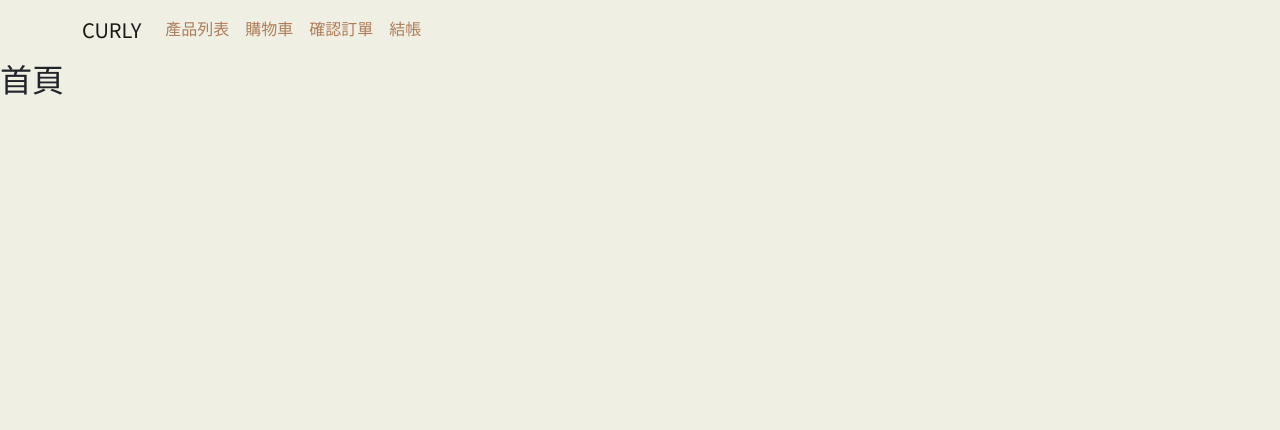
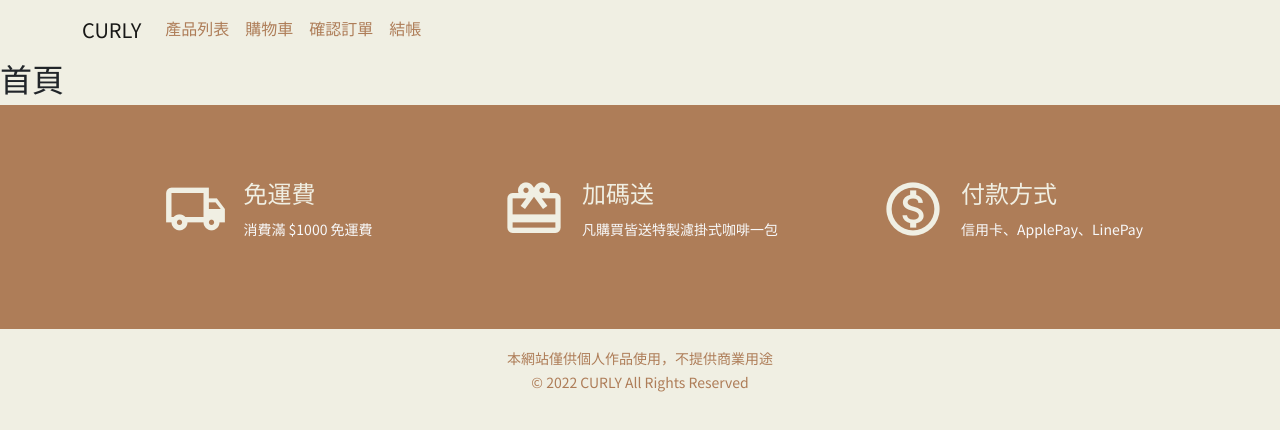
Before and after one commit to gill74123/CURLY, a Vue app: page / in a window 1280 px wide. Shown: the top 430 px of the page. Built offline with nearby package versions, Linux system fonts and the light colour scheme; a web font is replaced by a local one.

Commit message:
製作 footer

```diff
--- a/src/assets/stylesheets/helpers/_variables.scss
+++ b/src/assets/stylesheets/helpers/_variables.scss
@@ -620,6 +620,7 @@ $font-sizes: (
   4: $font-size-base * 1.5, // 24px  //$h4-font-size,
   5: $font-size-base * 2, // 32px  //$h5-font-size,
   6: $font-size-base * 3, // 48px  //$h6-font-size
+  7: $font-size-base * 4, // 64px
 ) !default;
 // scss-docs-end font-sizes
 
--- /dev/null
+++ b/src/components/FrontFooter.vue
@@ -0,0 +1,39 @@
+<template>
+  <div class="bg-primary py-md-6">
+    <div class="container">
+      <ul class="row g-0 justify-content-center align-items-center list-unstyled text-secondary">
+        <li class="col-md-4 py-4 px-md-5">
+          <div class="d-flex justify-content-start justify-content-md-center align-items-center">
+            <span class="material-icons-outlined fs-7 me-3">local_shipping </span>
+            <div>
+              <h4>免運費</h4>
+              <small class="text-light">消費滿 $1000 免運費</small>
+            </div>
+          </div>
+        </li>
+        <li class="col-md-4 py-4 px-md-5">
+          <div class="d-flex justify-content-start justify-content-md-center align-items-center">
+            <span class="material-icons-outlined fs-7 me-3">card_giftcard</span>
+            <div>
+              <h4>加碼送</h4>
+              <small class="text-light">凡購買皆送特製濾掛式咖啡一包</small>
+            </div>
+          </div>
+        </li>
+        <li class="col-md-4 py-4 px-md-5">
+          <div class="d-flex justify-content-start justify-content-md-center align-items-center">
+            <span class="material-icons-outlined fs-7 me-3">monetization_on</span>
+            <div>
+              <h4>付款方式</h4>
+              <small class="text-light">信用卡、ApplePay、LinePay</small>
+            </div>
+          </div>
+        </li>
+      </ul>
+    </div>
+  </div>
+  <footer class="text-primary text-center py-3">
+    <small class="mb-2">本網站僅供個人作品使用，不提供商業用途</small><br />
+    <small>© 2022 CURLY All Rights Reserved</small>
+  </footer>
+</template>
--- a/src/views/front/Home.vue
+++ b/src/views/front/Home.vue
@@ -2,16 +2,18 @@
   <div class="front min-vh-100">
     <FrontNavbar></FrontNavbar>
     <router-view></router-view>
+    <FrontFooter></FrontFooter>
   </div>
-  <!-- header/footer -->
 </template>
 
 <script>
 import FrontNavbar from '@/components/FrontNavbar.vue'
+import FrontFooter from '@/components/FrontFooter.vue'
 
 export default {
   components: {
-    FrontNavbar
+    FrontNavbar,
+    FrontFooter
   }
 }
 </script>
--- a/src/views/front/Products.vue
+++ b/src/views/front/Products.vue
@@ -4,7 +4,7 @@
     <h2
       class="text-white position-absolute top-50 start-50 translate-middle m-0"
     >
-      找到專屬你的滋味
+      療癒你味蕾的味道
     </h2>
   </section>
 
```
